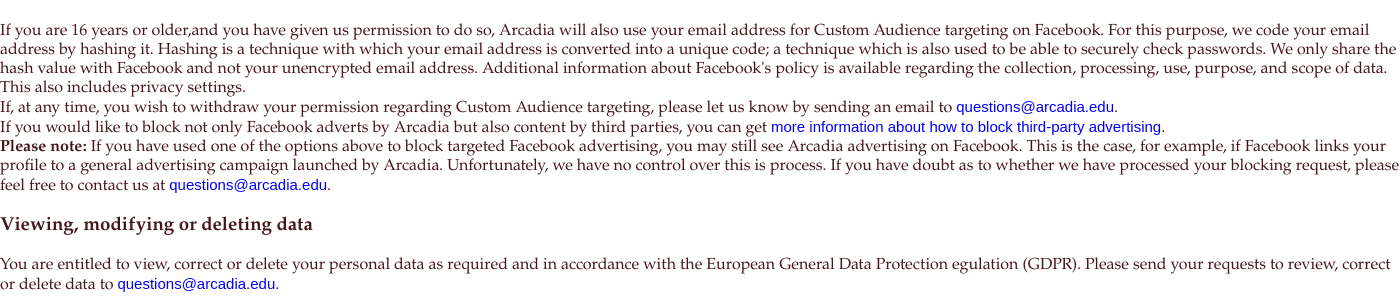
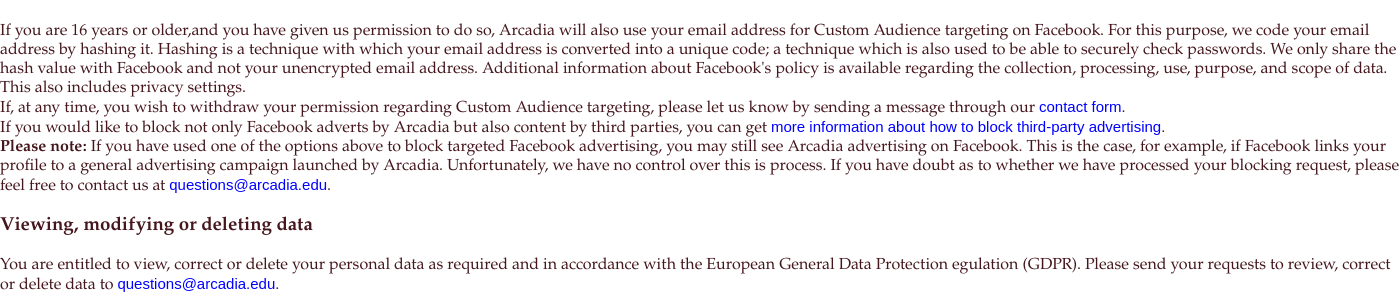
Before and after one commit to jonathanmohamed/IT1F2, a PHP site: page /privacy.php in a window 1400 px wide. Shown: the part 1353-1652 px from the top of the page. Run offline with PHP 8.4, Linux system fonts and the light colour scheme.

Commit message:
remove email

```diff
--- a/privacy.php
+++ b/privacy.php
@@ -113,7 +113,7 @@
                 <p>Third parties – including advertisers and/or social media companies – also store cookies on this website.<br><br></p>
                 <h3>Custom Audiences</h3>
                 <p><br>If you are 16 years or older,and you have given us permission to do so, Arcadia will also use your email address for Custom Audience targeting on Facebook. For this purpose, we code your email address by hashing it. Hashing is a technique with which your email address is converted into a unique code; a technique which is also used to be able to securely check passwords. We only share the hash value with Facebook and not your unencrypted email address. Additional information about Facebook's policy is available regarding the collection, processing, use, purpose, and scope of data. This also includes privacy settings.</p>
-                <p>If, at any time, you wish to withdraw your permission regarding Custom Audience targeting, please let us know by sending an email to <a href="mailto:arcadiauniversityat@gmail.com?subject=Privacy" title="Email to">questions@arcadia.edu</a>.</p>
+                <p>If, at any time, you wish to withdraw your permission regarding Custom Audience targeting, please let us know by sending a message through our <a href="contact.php" >contact form</a>.</p>
                 <p>If you would like to block not only Facebook adverts by Arcadia but also content by third parties, you can get <a href="https://www.cnet.com/how-to/disable-third-party-cookies-in-ie-firefox-and-google-chrome/" title="Ad Blocking">more information about how to block third-party advertising</a>.</p>
                 <p><strong>Please note: </strong>If you have used one of the options above to block targeted Facebook advertising, you may still see Arcadia advertising on Facebook. This is the case, for example, if Facebook links your profile to a general advertising campaign launched by Arcadia. Unfortunately, we have no control over this is process. If you have doubt as to whether we have processed your blocking request, please feel free to contact us at <a href="mailto:arcadiauniversityat@gmail.com?subject=Privacy" title="Email to">questions@arcadia.edu</a>.<br><br></p>
                 <h3>Viewing, modifying or deleting data</h3>
```
